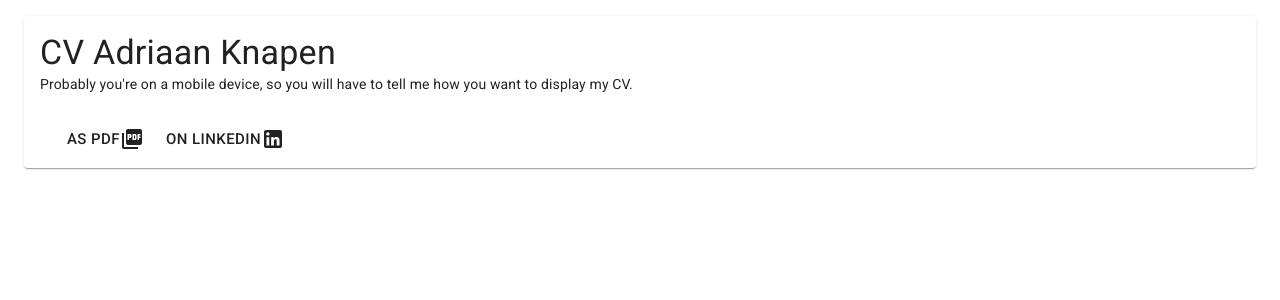
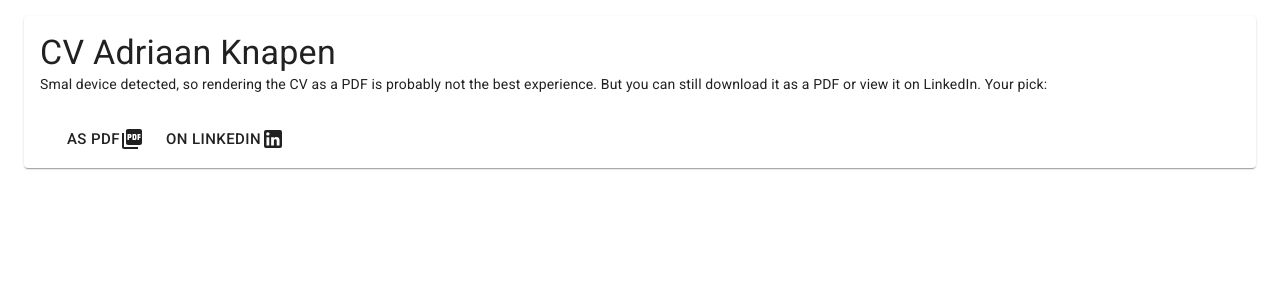
Before and after one commit to Addono/CV, a Next.js app in the folder website/: page / in a window 1280 px wide. Shown: the top 300 px of the page. Built offline with nearby package versions, Linux system fonts and the light colour scheme.

Commit message:
feat(website): updates wording of small-device recognition text

```diff
--- a/website/pages/index.tsx
+++ b/website/pages/index.tsx
@@ -33,8 +33,9 @@ const ResumeFormatSelector: React.FC = () => (
           CV Adriaan Knapen
         </Typography>
         <Typography variant="body2" component={"p"}>
-          Probably you're on a mobile device, so you will have to tell me how
-          you want to display my CV.
+          Smal device detected, so rendering the CV as a PDF is probably not the
+          best experience. But you can still download it as a PDF or view it on
+          LinkedIn. Your pick:
         </Typography>
       </CardContent>
       <CardActions>
```
